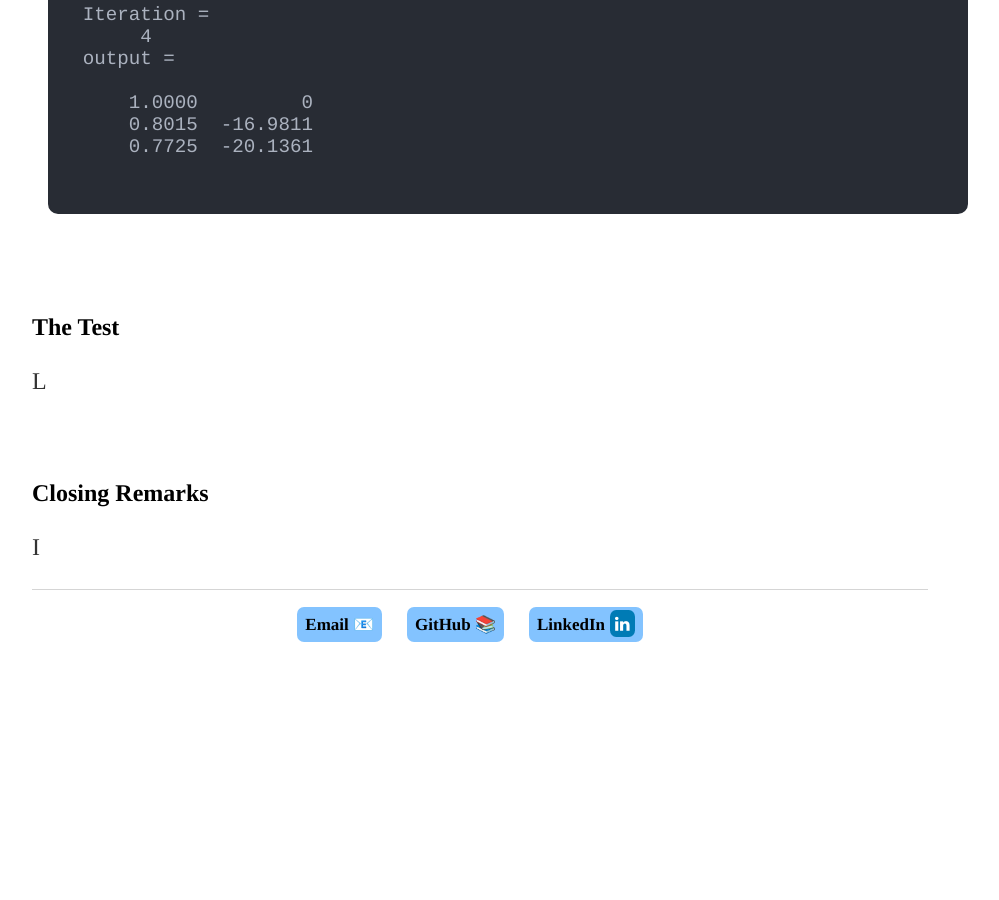
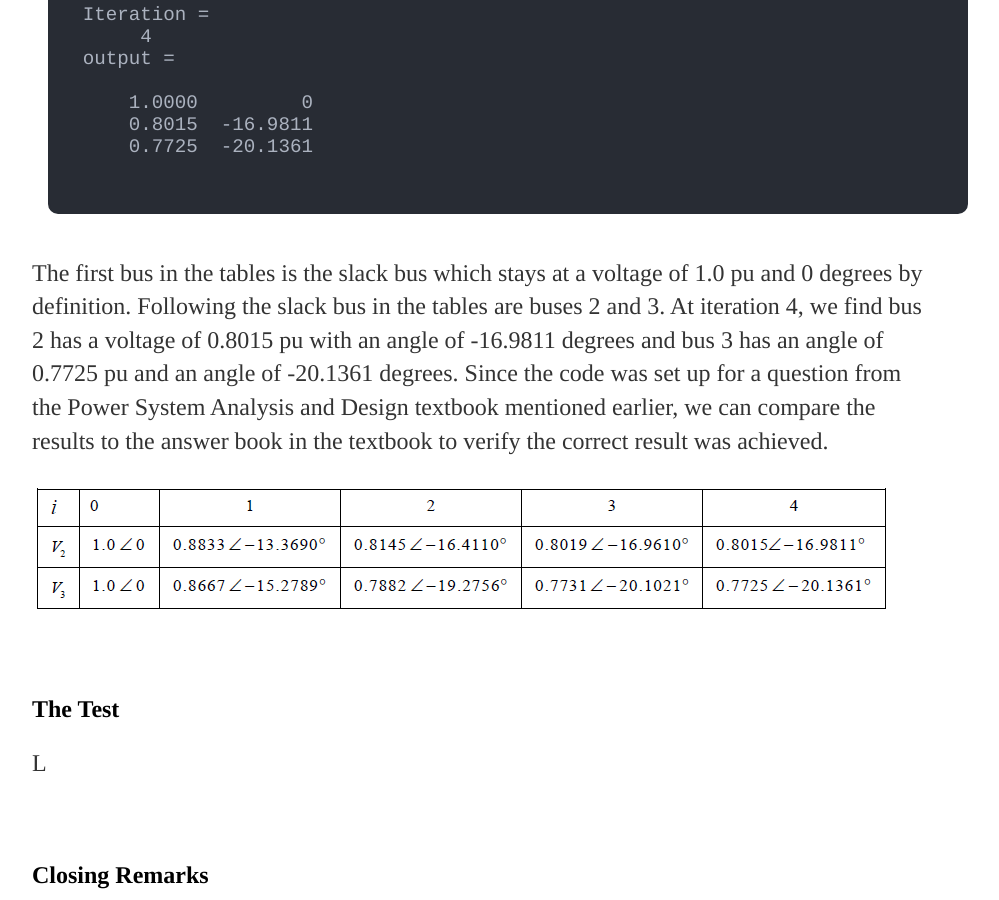
Before and after one commit to MalcolmHodgins/MalcolmHodgins.github.io, a Jekyll site: the page built from _posts/2022-06-22-Power Flow Solution by Newton Raphson.md, in a window 1280 px wide and 900 px high, scrolled down 11044 px. Shown: the whole window, without its empty margins (160-1159 px from the left). Built offline with Jekyll 4.4.1, drawn with Linux system fonts in a browser that asks for light colours; before the commit the page ends 11741 px from its top, so only the background shows below that.

Commit message:
power flow post edit

```diff
--- a/_posts/2022-06-22-Power Flow Solution by Newton Raphson.md
+++ b/_posts/2022-06-22-Power Flow Solution by Newton Raphson.md
@@ -379,6 +379,15 @@ date: 2022-06-22
   </code>
       </pre>
     </p>
+    <p>
+      The first bus in the tables is the slack bus which stays at a voltage of 1.0 pu and 0 degrees by definition. Following the slack bus in the tables are buses 2 and 3. At iteration 4, we find bus 2 has a voltage of 0.8015 pu with an angle of -16.9811 degrees and bus 3 has an angle of 0.7725 pu and an angle of -20.1361 degrees. Since the code was set up for a question from the Power System Analysis and Design textbook mentioned earlier, we can compare the results to the answer book in the textbook to verify the correct result was achieved.
+    </p>
+    <figure>
+      <img src="/images/power_flow_solution_NR/question_answer.png" class="centered">
+    </figure>
+
+
+
 </section>
 
 <span><br></span>
```
Also changed, not shown: images/power_flow_solution_NR/question_answer.png (added).
